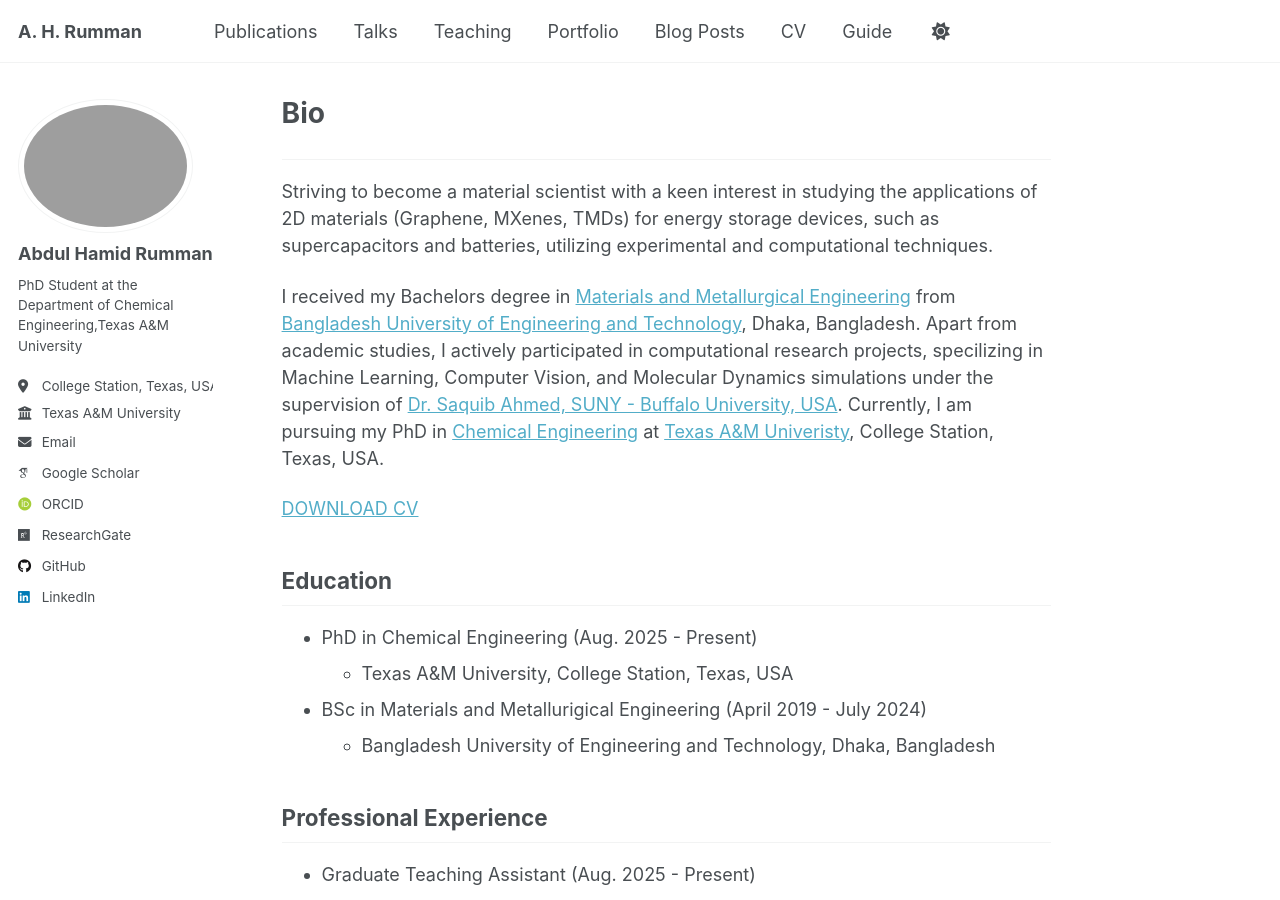
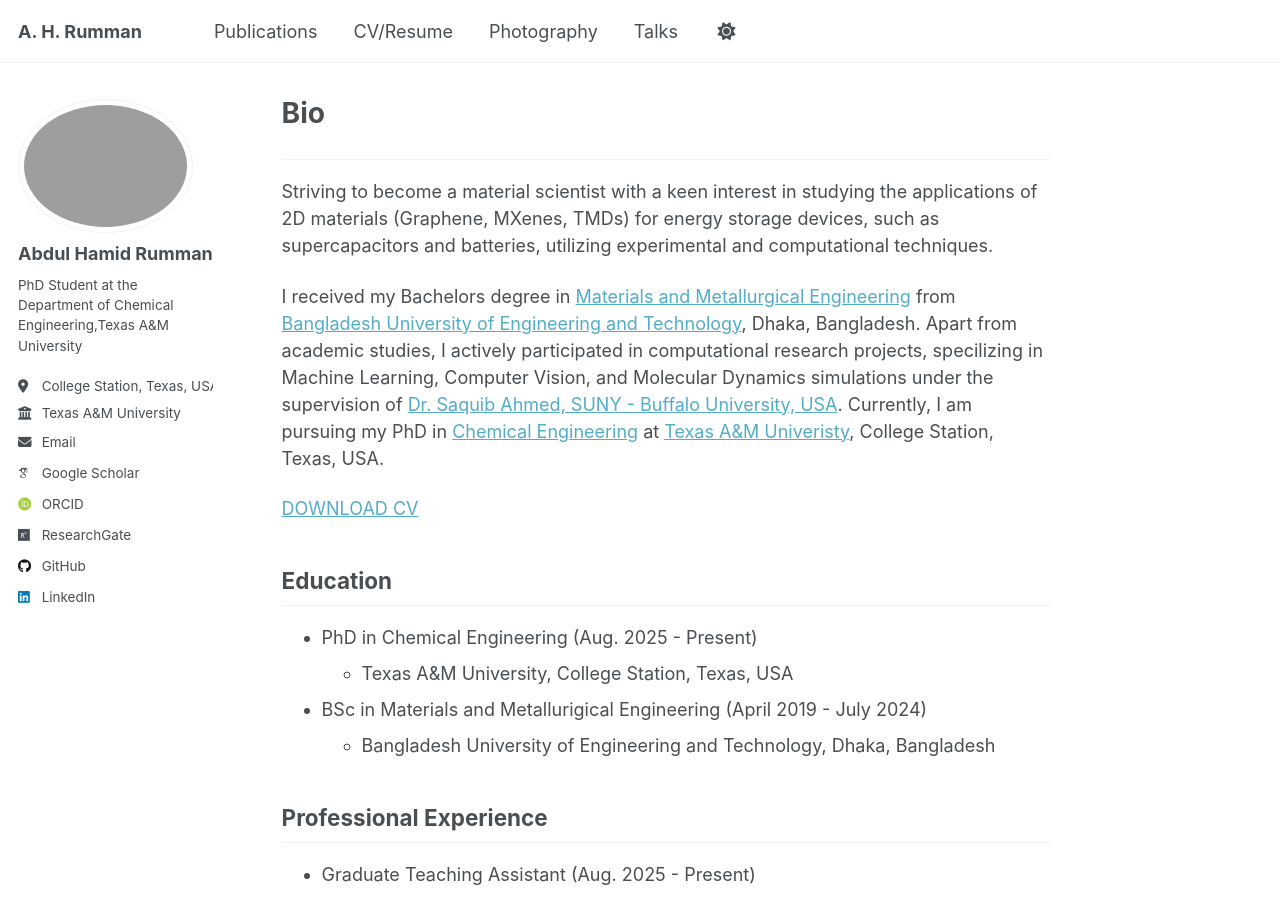
Before and after one commit to AbdulHamidRumman/abdulhamidrumman.github.io, a Jekyll site: the page built from _pages/about.md, in a window 1280 px wide and 900 px high. Built offline with Jekyll 4.4.1, drawn with Linux system fonts in a browser that asks for light colours; some web fonts are replaced; a script that is not in the unit is left out.

Commit message:
Update navigation.yml

```diff
--- a/_data/navigation.yml
+++ b/_data/navigation.yml
@@ -11,23 +11,23 @@ main:
   - title: "Publications"
     url: /publications/
 
+  - title: "CV/Resume"
+    url: /cv/
+
+  #- title: "Teaching"
+  #  url: /teaching/
+
+  - title: "Photography"
+    url: /portfolio/
+
   - title: "Talks"
     url: /talks/
 
-  - title: "Teaching"
-    url: /teaching/
-
-  - title: "Portfolio"
-    url: /portfolio/
-
-  - title: "Blog Posts"
-    url: /year-archive/
-
-  - title: "CV"
-    url: /cv/
+  #- title: "Blog Posts"
+  #  url: /year-archive/
 
   # - title: "CV"
   #   url: /cv-json/
 
-  - title: "Guide"
-    url: /markdown/
+  #- title: "Guide"
+  #  url: /markdown/
```
